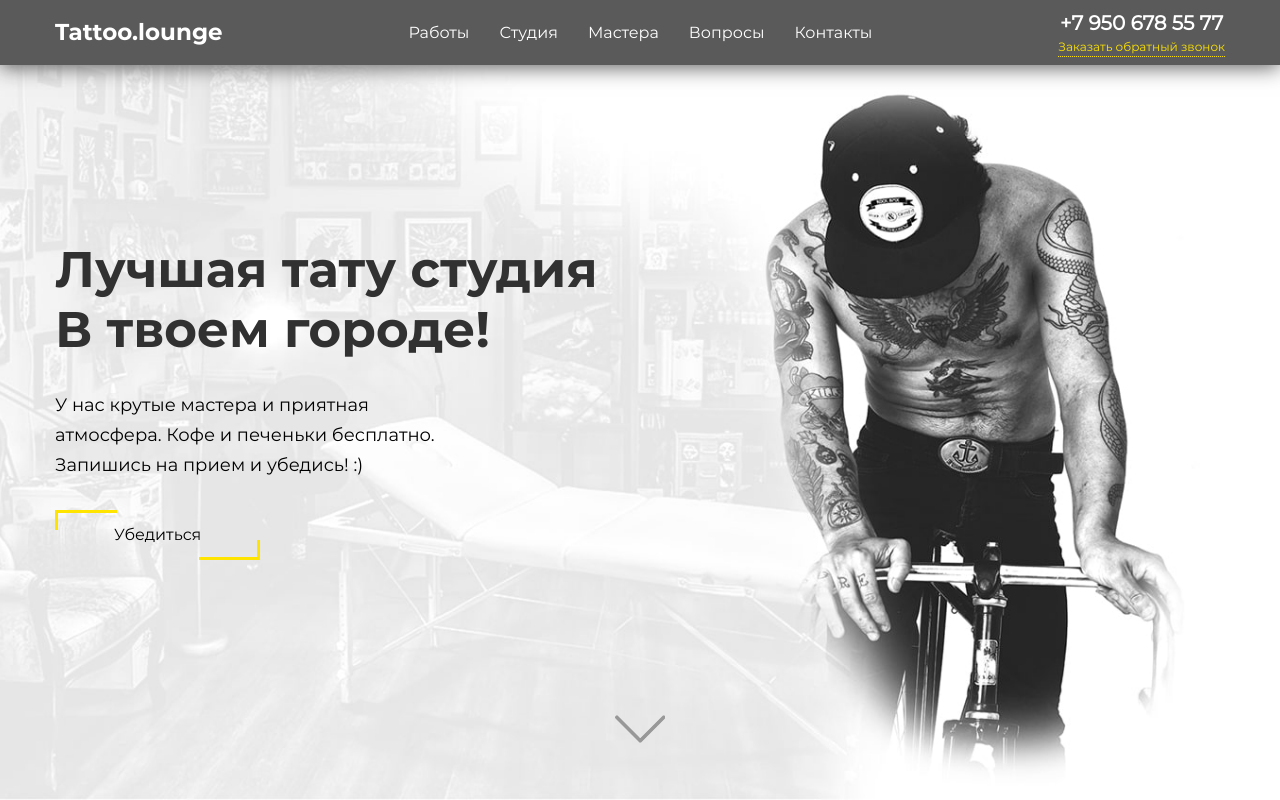
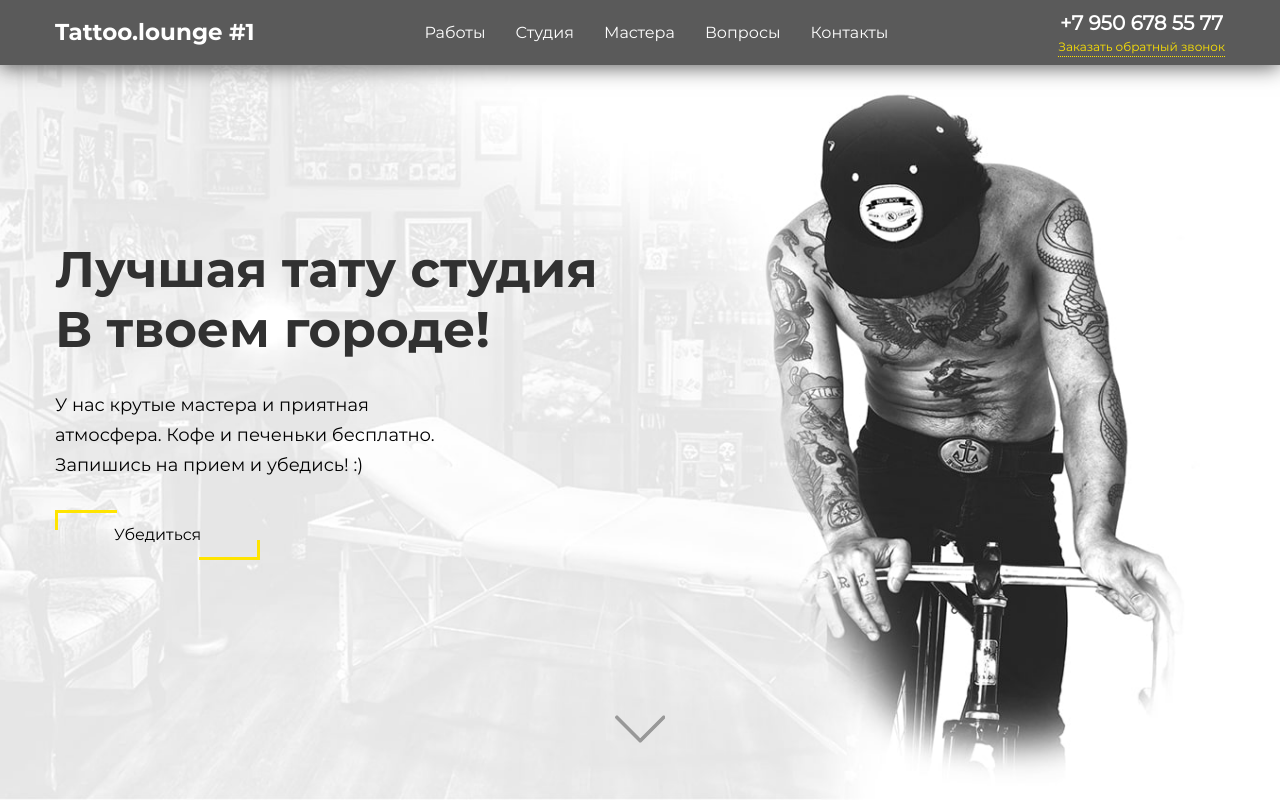
Before and after one commit to fckzor/tattoo, a plain HTML site: page index.html in a window 1280 px wide. Shown: the top 800 px of the page. Drawn offline with nearby package versions, Linux system fonts and the light colour scheme.

Commit message:
Изменил логотип

```diff
--- a/index.html
+++ b/index.html
@@ -40,7 +40,7 @@
     <nav class="navbar navbar-expand-lg navbar-dark">
       <div class="container">
         <div class="scroll">
-          <a class="navbar-brand" href="#offer">Tattoo.lounge</a>
+          <a class="navbar-brand" href="#offer">Tattoo.lounge #1</a>
         </div>
         <button class="navbar-toggler" type="button" data-toggle="collapse" data-target="#navbarSupportedContent"
           aria-controls="navbarSupportedContent" aria-expanded="false" aria-label="Toggle navigation">
```
